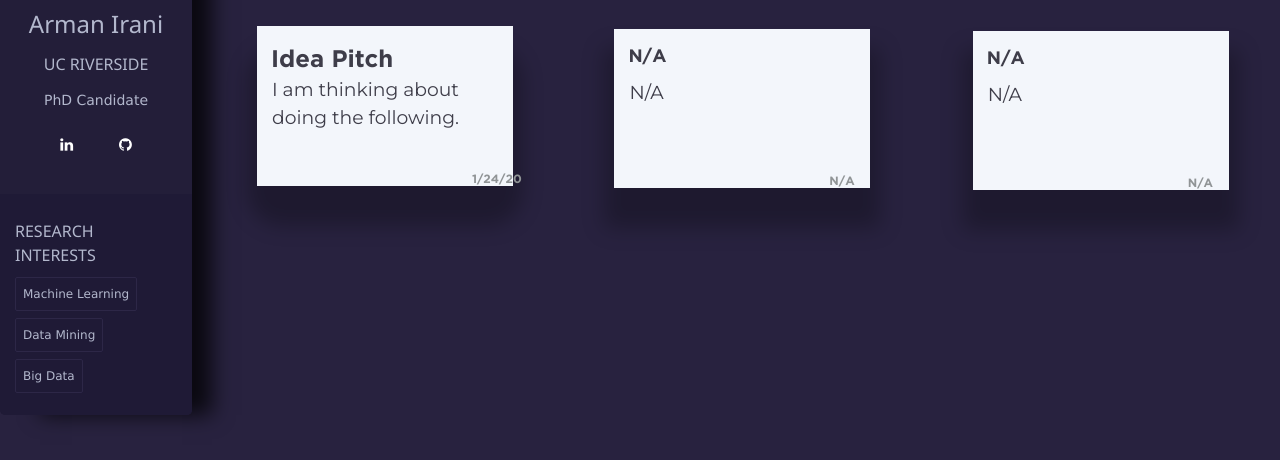
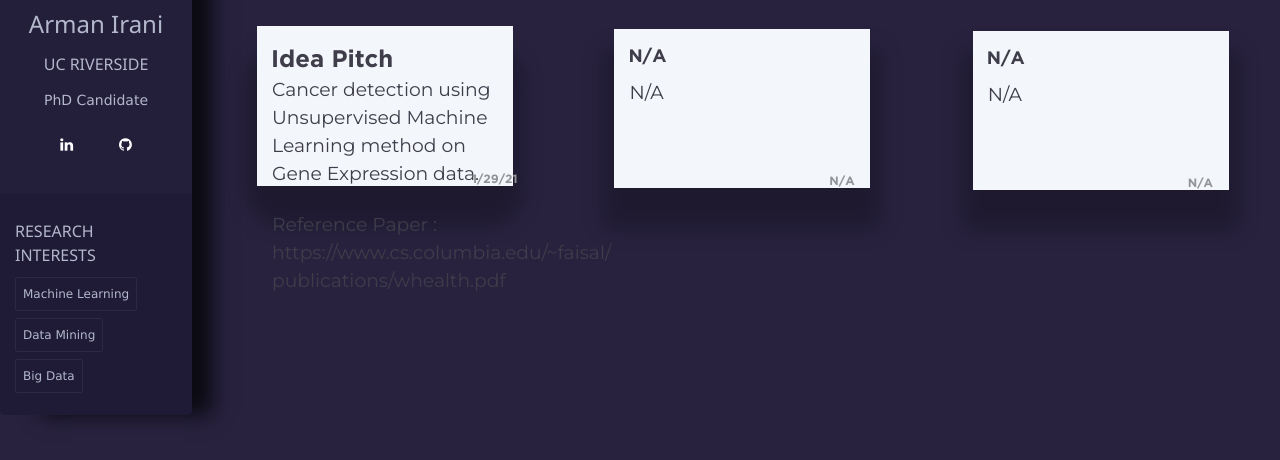
Before and after one commit to Armaniii/CS234, a plain HTML site: page index.html in a window 1280 px wide. Shown: the part 198-658 px from the top of the page. Drawn offline with nearby package versions, Linux system fonts and the light colour scheme.

Commit message:
Update index.html

```diff
--- a/index.html
+++ b/index.html
@@ -43,8 +43,12 @@
 			<a href="#" class="card card-2 stacked--right">
 				<div class="content">
 					<span class="pro">Idea Pitch</span>
-					<span class="date">1/24/20</span>
-					<code class="title">I am thinking about doing the following.</code>
+					<span class="date">1/29/21</span>
+					<code class="title">Cancer detection using Unsupervised Machine Learning method on Gene Expression data. </code>
+					<br></br>
+					<code class="title">Reference Paper : https://www.cs.columbia.edu/~faisal/  </code>
+					<code class="title">publications/whealth.pdf </code>
+
 				</div>
 			</a>
 		</div>
```
